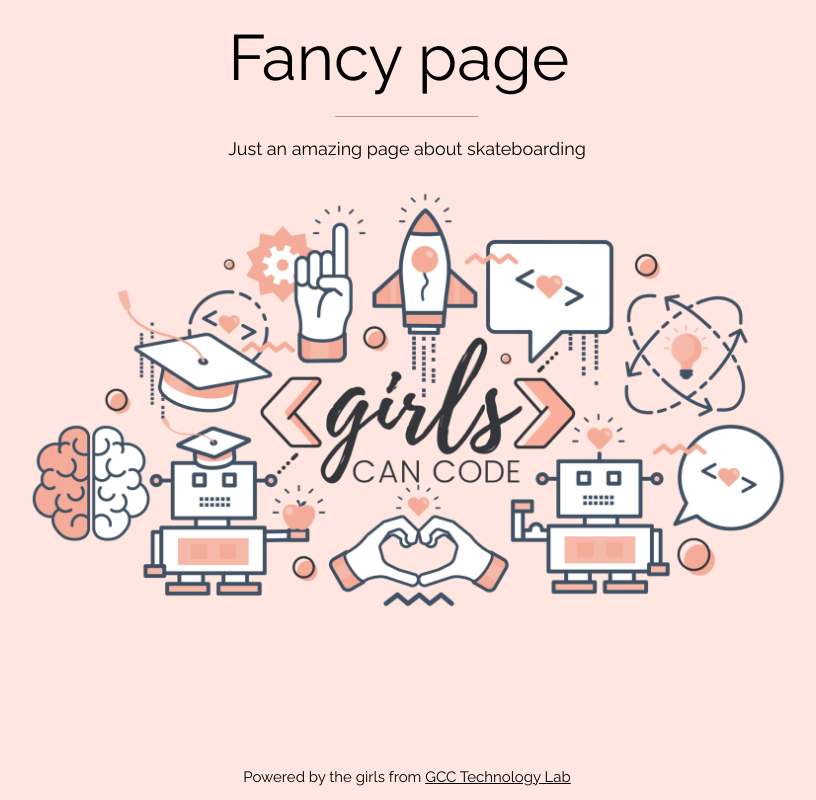
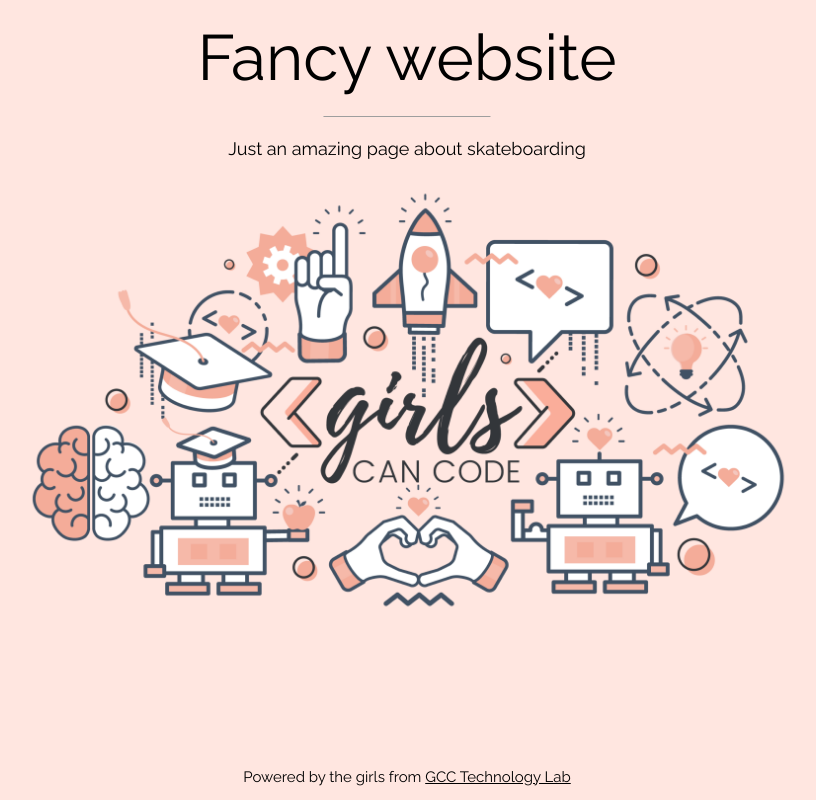
Before and after one commit to gc2labs/Estera, a plain HTML site: page index.html in a window 1280 px wide. Shown: the whole page, without its empty margins (233-1049 px from the left). Drawn offline with nearby package versions, Linux system fonts and the light colour scheme.

Commit message:
Update index.html

```diff
--- a/index.html
+++ b/index.html
@@ -1,7 +1,7 @@
 <!DOCTYPE html>
 <html>
 
-<title>Estis page</title>
+<title>Estis website</title>
 <meta charset="UTF-8">
 <meta name="viewport" content="width=device-width, initial-scale=1">
 <link rel="stylesheet" href="https://www.w3schools.com/w3css/4/w3.css">
@@ -13,7 +13,7 @@
 <div class="bgimg w3-display-container w3-animate-opacity w3-text-black">
 
   <div class="w3-display-topmiddle">
-    <h1 class="w3-jumbo w3-animate-top">Fancy page</h1>
+    <h1 class="w3-jumbo w3-animate-top">Fancy website</h1>
     <hr class="w3-border-grey" style="margin:auto;width:40%">
     <p class="w3-large w3-center">Just an amazing page about skateboarding</p>
   </div>
```
